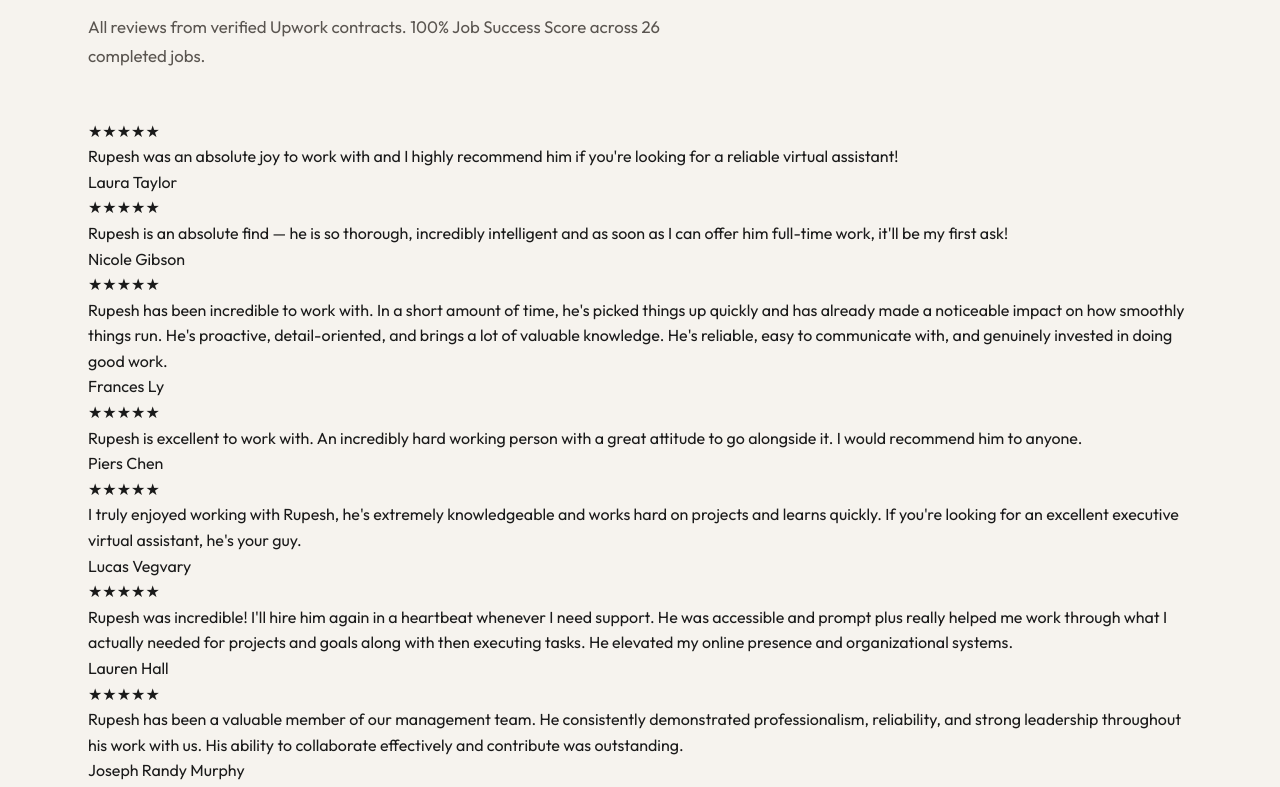
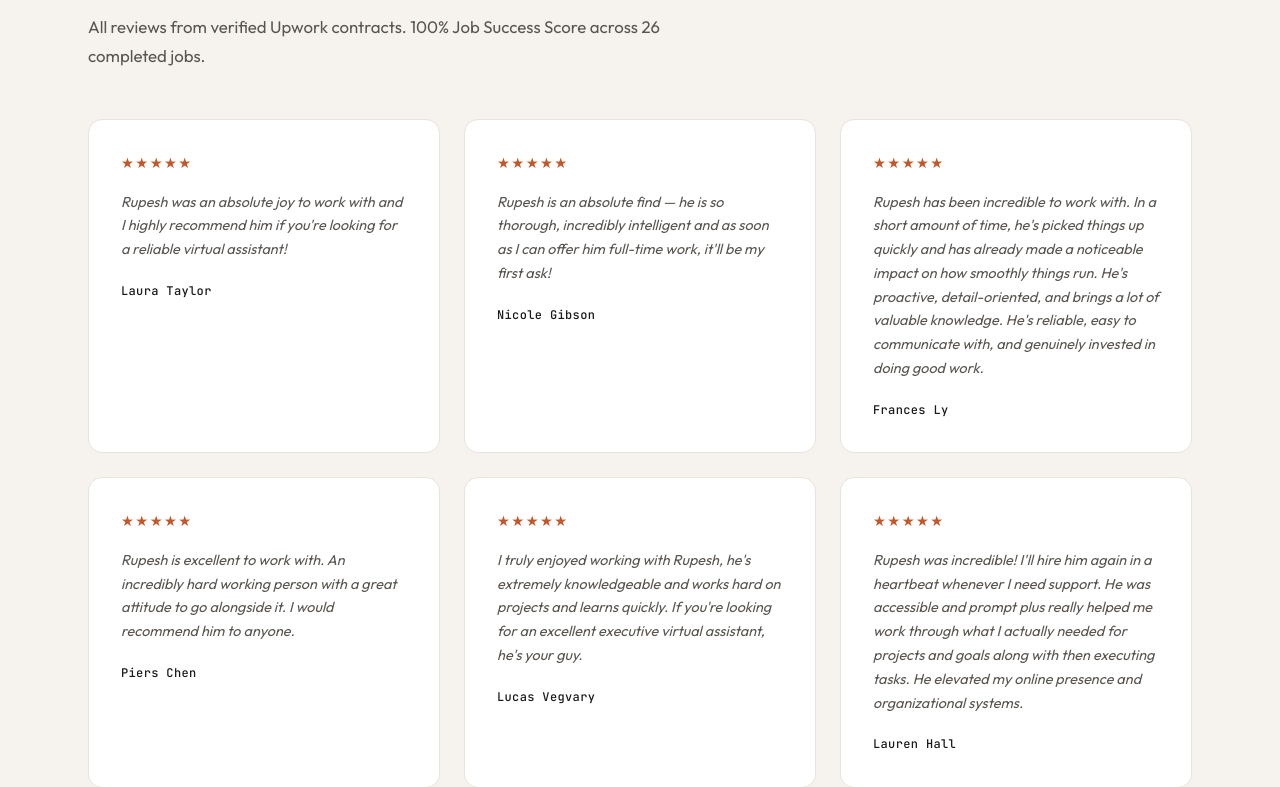
Before and after one commit to Rupesh-r/portfolio, a Next.js app: page / in a window 1280 px wide. Shown: the part 4736-5523 px from the top of the page. Built offline with nearby package versions, Linux system fonts and the light colour scheme.

Commit message:
Update globals.css

```diff
--- a/app/globals.css
+++ b/app/globals.css
@@ -1,33 +1,14 @@
 :root {
-  --bg: #F6F3EE;
-  --bg-alt: #EDE8E0;
-  --surface: #FFFFFF;
-  --text: #1A1A1A;
-  --text-secondary: #5A5550;
-  --accent: #C4572A;
-  --accent-light: #E8724A;
-  --accent-bg: #FFF0EB;
-  --border: #D6D0C8;
-  --border-light: #E8E3DB;
-  --dark: #2A2520;
-  --dark-surface: #3A352F;
+  --bg: #F6F3EE; --bg-alt: #EDE8E0; --surface: #FFFFFF; --text: #1A1A1A;
+  --text-secondary: #5A5550; --accent: #C4572A; --accent-light: #E8724A;
+  --accent-bg: #FFF0EB; --border: #D6D0C8; --border-light: #E8E3DB;
+  --dark: #2A2520; --dark-surface: #3A352F;
 }
-
 * { margin: 0; padding: 0; box-sizing: border-box; }
 html { scroll-behavior: smooth; }
+body { font-family: 'Outfit', sans-serif; background: var(--bg); color: var(--text); font-weight: 400; line-height: 1.6; -webkit-font-smoothing: antialiased; overflow-x: hidden; }
 
-body {
-  font-family: 'Outfit', sans-serif;
-  background: var(--bg); color: var(--text); font-weight: 400;
-  line-height: 1.6; -webkit-font-smoothing: antialiased; overflow-x: hidden;
-}
-
-nav {
-  position: fixed; top: 0; left: 0; right: 0; z-index: 100;
-  padding: 1.25rem 3rem; display: flex; justify-content: space-between; align-items: center;
-  background: rgba(246,243,238,0.85); backdrop-filter: blur(20px);
-  border-bottom: 1px solid var(--border-light); transition: all 0.3s ease;
-}
+nav { position: fixed; top: 0; left: 0; right: 0; z-index: 100; padding: 1.25rem 3rem; display: flex; justify-content: space-between; align-items: center; background: rgba(246,243,238,0.85); backdrop-filter: blur(20px); border-bottom: 1px solid var(--border-light); transition: all 0.3s ease; }
 nav .logo { font-family: 'DM Serif Display', serif; font-size: 1.25rem; letter-spacing: -0.02em; color: var(--text); text-decoration: none; }
 nav .logo span { color: var(--accent); }
 nav ul { list-style: none; display: flex; gap: 2.5rem; }
@@ -99,6 +80,14 @@ section { padding: 6rem 3rem; max-width: 1200px; margin: 0 auto; }
 .timeline-company { font-size: 0.88rem; color: var(--text-secondary); margin-bottom: 0.6rem; }
 .timeline-desc { font-size: 0.85rem; color: var(--text-secondary); line-height: 1.6; max-width: 560px; }
 
+/* TESTIMONIALS */
+.testimonials-grid { display: grid; grid-template-columns: repeat(auto-fit, minmax(300px, 1fr)); gap: 1.5rem; }
+.testimonial-card { background: var(--surface); border: 1px solid var(--border-light); border-radius: 14px; padding: 2rem; transition: all 0.3s ease; }
+.testimonial-card:hover { border-color: var(--accent); transform: translateY(-2px); box-shadow: 0 8px 30px rgba(42,37,32,0.06); }
+.testimonial-stars { color: var(--accent); font-size: 0.9rem; margin-bottom: 1rem; letter-spacing: 0.1em; }
+.testimonial-card p { font-size: 0.9rem; color: var(--text-secondary); line-height: 1.65; font-style: italic; }
+.testimonial-author { margin-top: 1.25rem; font-family: 'JetBrains Mono', monospace; font-size: 0.75rem; font-weight: 500; color: var(--text); letter-spacing: 0.03em; }
+
 /* SKILLS */
 .skills-grid { display: grid; grid-template-columns: repeat(auto-fit, minmax(280px, 1fr)); gap: 1.5rem; }
 .skill-group { background: var(--surface); border: 1px solid var(--border-light); border-radius: 14px; padding: 2rem; }
@@ -107,7 +96,6 @@ section { padding: 6rem 3rem; max-width: 1200px; margin: 0 auto; }
 .skill-tag { font-size: 0.78rem; padding: 0.4rem 0.75rem; background: var(--bg); border: 1px solid var(--border-light); border-radius: 6px; color: var(--text-secondary); transition: all 0.3s ease; }
 .skill-tag:hover { border-color: var(--accent); color: var(--accent); background: var(--accent-bg); }
 
-/* EDUCATION */
 .edu-grid { display: grid; grid-template-columns: 1fr 1fr; gap: 1.5rem; }
 .edu-card { background: var(--surface); border: 1px solid var(--border-light); border-radius: 12px; padding: 2rem; }
 .edu-card h3 { font-family: 'DM Serif Display', serif; font-size: 1.15rem; margin-bottom: 0.3rem; }
@@ -124,7 +112,6 @@ section { padding: 6rem 3rem; max-width: 1200px; margin: 0 auto; }
 .contact-links a:hover { border-color: var(--accent); background: rgba(196,87,42,0.1); transform: translateY(-2px); }
 .contact-links a.primary-link { background: var(--accent); border-color: var(--accent); }
 .contact-links a.primary-link:hover { background: var(--accent-light); border-color: var(--accent-light); }
-
 footer { text-align: center; padding: 2rem; background: var(--dark); border-top: 1px solid rgba(255,255,255,0.06); font-size: 0.78rem; color: rgba(255,255,255,0.35); font-family: 'JetBrains Mono', monospace; letter-spacing: 0.04em; }
 
 @media (max-width: 900px) {
@@ -142,4 +129,4 @@ footer { text-align: center; padding: 2rem; background: var(--dark); border-top:
   .contact-section { padding: 4rem 1.5rem; }
   .hero-actions { flex-direction: column; align-items: stretch; }
   .btn-primary, .btn-secondary { justify-content: center; }
-  }
+               }
```
